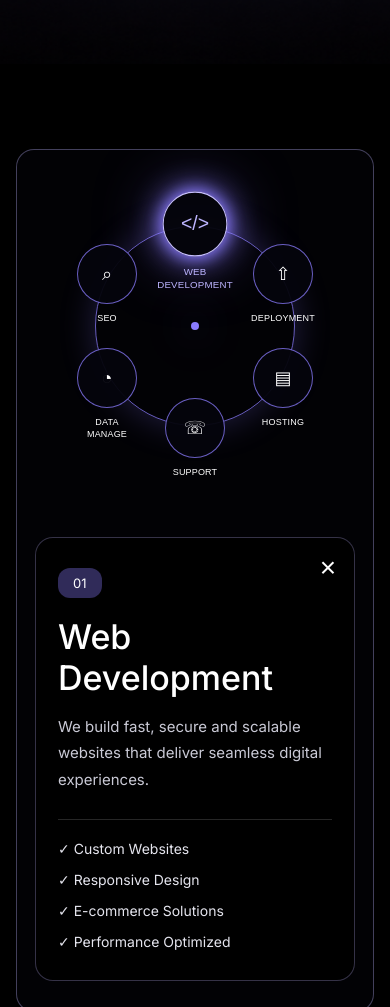
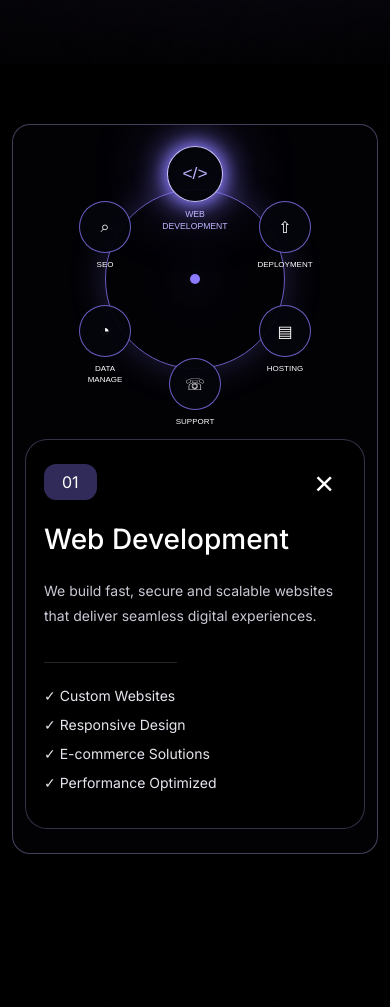
Before and after one commit to engineer-omkar/testwebsite1, a plain HTML site: page index.html in a window 390 px wide. Shown: the part 780-1787 px from the top of the page. Drawn offline with Linux system fonts and the light colour scheme.

Commit message:
Update style.css

```diff
--- a/style.css
+++ b/style.css
@@ -749,125 +749,106 @@ nav a:hover{color:#8b7cff}
   }
 
   /* SERVICES RING MOBILE FIX */
+  /* MOBILE SERVICE RING FIX */
+
+@media(max-width:768px){
+
 .service-ring-section{
-    min-height:auto;
-    padding:85px 16px;
+  padding:60px 12px;
+  overflow:hidden;
 }
 
 .service-shell{
   width:100%;
-    min-height:auto;
-    padding:26px 18px 30px;
-    gap:36px;
+  max-width:100%;
+  padding:24px 12px;
+  overflow:hidden;
   border-radius:18px;
-    grid-template-columns:1fr;
-    overflow:hidden;
+  gap:30px;
 }
 
 .ring-area{
-    width:300px;
-    height:300px;
-    transform:none;
-    margin:0 auto 25px;
+  width:260px;
+  height:260px;
+  margin:0 auto;
 }
 
 .orbit-line{
-    inset:50px;
-  }
-
-  .center-glow{
-    width:8px;
-    height:8px;
+  inset:40px;
 }
 
 .service-node{
-    width:60px;
-    height:60px;
+  width:52px;
+  height:52px;
 }
 
 .service-node span{
-    font-size:18px;
+  font-size:16px;
 }
 
 .service-node small{
-    top:67px;
-    font-size:9px;
-    letter-spacing:.02em;
+  font-size:8px;
+  top:58px;
 }
 
-  /* New perfect circle positions for 300px ring */
+/* TOP */
 .service-node[data-id="web"]{
-    left:150px !important;
-    top:48px !important;
+  left:130px !important;
+  top:25px !important;
 }
 
+/* TOP RIGHT */
 .service-node[data-id="deploy"]{
-    left:238px !important;
-    top:98px !important;
+  left:220px !important;
+  top:78px !important;
 }
 
+/* BOTTOM RIGHT */
 .service-node[data-id="hosting"]{
-    left:238px !important;
-    top:202px !important;
+  left:220px !important;
+  top:182px !important;
 }
 
+/* BOTTOM */
 .service-node[data-id="support"]{
-    left:150px !important;
-    top:252px !important;
+  left:130px !important;
+  top:235px !important;
 }
 
+/* BOTTOM LEFT */
 .service-node[data-id="data"]{
-    left:62px !important;
-    top:202px !important;
+  left:40px !important;
+  top:182px !important;
 }
 
+/* TOP LEFT */
 .service-node[data-id="seo"]{
-    left:62px !important;
-    top:98px !important;
+  left:40px !important;
+  top:78px !important;
 }
 
 .service-card{
-    min-height:auto;
-    padding:30px 22px;
-    border-radius:18px;
+  width:100%;
+  padding:24px 18px;
 }
 
-  .close{
-    top:14px;
-    right:18px;
+.service-card h2{
   font-size:28px;
 }
 
-  .badge{
-    font-size:13px;
-    padding:7px 15px;
-    margin-bottom:18px;
-  }
-
-  .service-card h2{
-    font-size:34px;
-    margin-bottom:16px;
-  }
-
 .service-card p{
-    font-size:15px;
-    line-height:1.75;
-    max-width:100%;
-  }
-
-  .line{
-    width:100%;
-    margin:26px 0 20px;
+  font-size:14px;
 }
 
 .features{
   grid-template-columns:1fr;
-    gap:14px;
-    font-size:14px;
+  gap:12px;
 }
 
 .browser-box{
   display:none;
+}
+
 }
 
   /* ABOUT MOBILE - KEEP WORKING */
```
Lines whose indentation alone changed are shown as unchanged.
